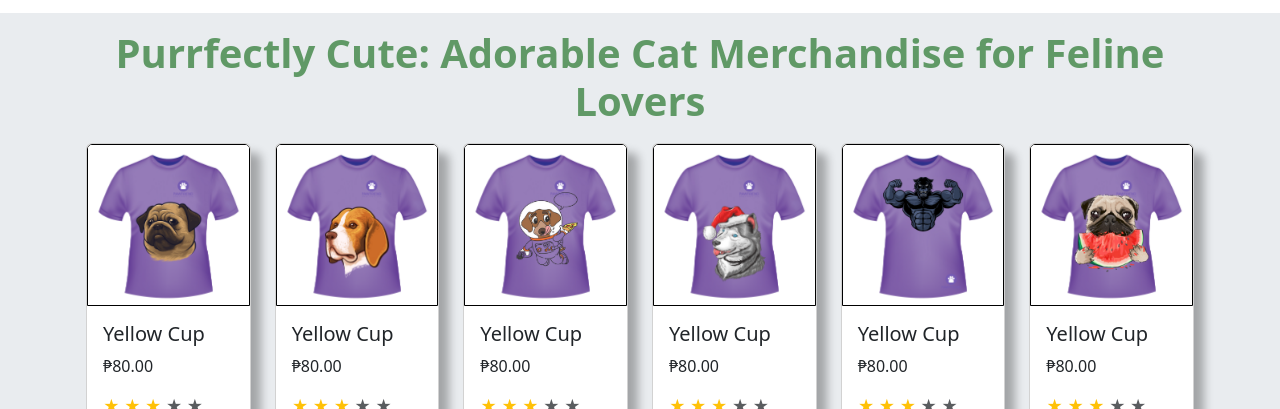
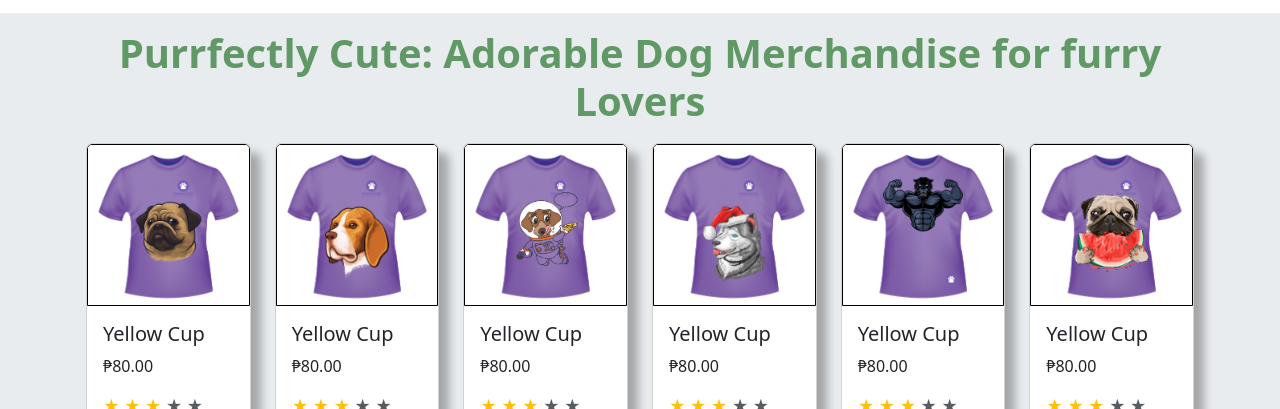
Before and after one commit to eugeneesperas/mini-project-wd55, a plain HTML site: page dog-d.html in a window 1280 px wide. Shown: the part 691-1100 px from the top of the page. Drawn offline with nearby package versions, Linux system fonts and the light colour scheme.

Commit message:
Add files via upload

```diff
--- a/dog-d.html
+++ b/dog-d.html
@@ -75,7 +75,7 @@
       <div class="container p-3">
         <div class="row">
           <div class="container text-info fs-1 fw-bold" style="text-align: center;">
-            <h1 class="fs-1 fw-bold" style="color: #609966;">Purrfectly Cute: Adorable Cat Merchandise for Feline Lovers</h1>
+            <h1 class="fs-1 fw-bold" style="color: #609966;">Purrfectly Cute: Adorable Dog Merchandise for furry Lovers</h1>
             </div>
             <div class="col-lg-2 col-md-4 col-sm-4 col-4 mb-4" style="margin-top: 10px;">
               <div class="card">
```
Also changed, not shown: dog-d2.html (+1 -1 lines), dog-d3.html (+1 -1 lines), dog-d4.html (+1 -1 lines).
